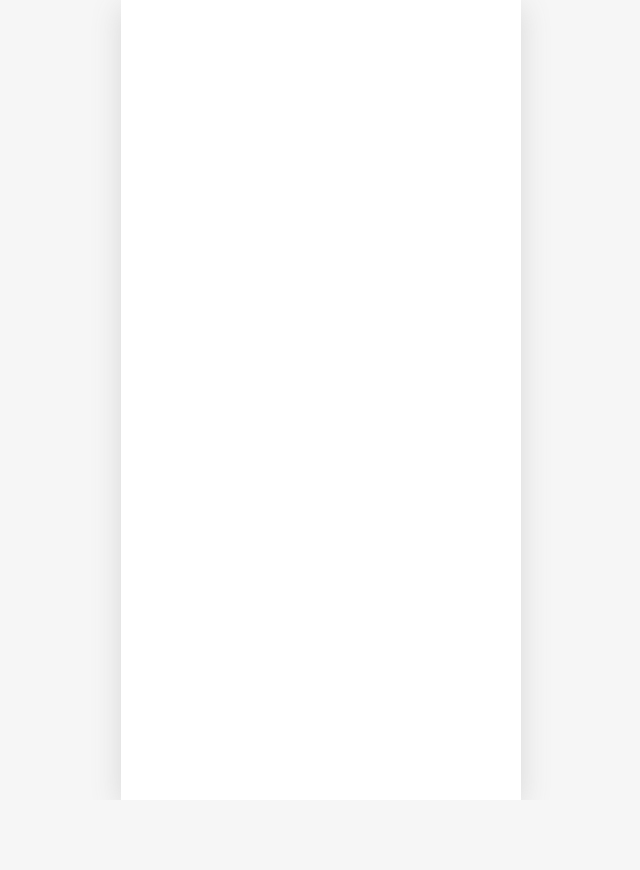
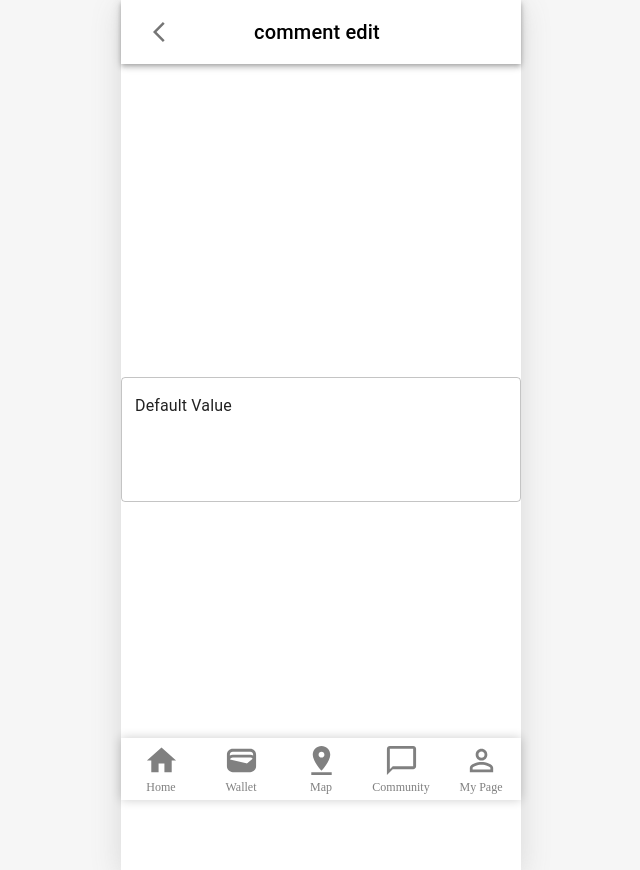
Before and after one commit to v6-yeogaekgi/FE_yeogaekgi, a React (Create React App) app: page /community/comment/edit in a window 1280 px wide. Before the commit this address had no page. Shown: the whole page, without its empty margins (319-959 px from the left). Before the commit the page ends 800 px from the top, so only its background shows below. Built offline with nearby package versions, Linux system fonts and the light colour scheme.

Commit message:
Feat : CommentEditor Text Area

```diff
--- a/src/App.js
+++ b/src/App.js
@@ -11,6 +11,7 @@ import Map from './pages/Map/Map';
 import Box from '@mui/material/Box';
 import CardDetail from './pages/Wallet/CardDetail';
 import Post from './pages/Community/Post';
+import EditComment from './pages/Community/EditComment';
 
 const PageLayout = ({ children, menuName }) => {
     return (
@@ -40,6 +41,7 @@ function App() {
                 <Route path={"/map"} element={<PageLayout menuName={'map'}><Map/></PageLayout>} />
                 <Route path={"/community"} element={<PageLayout menuName={'community'}><Main /></PageLayout>} />
                 <Route path={"/community/post"} element={<Post />}/>
+                <Route path={"/community/comment/edit"} element={<PageLayout menuName={'comment edit'}><EditComment /></PageLayout>} />
                 <Route path={"/myPage"} element={<PageLayout menuName={'my page'}><MyPage /></PageLayout>} />
             </Routes>
         </Router>
--- a/src/pages/Community/EditComment.jsx
+++ b/src/pages/Community/EditComment.jsx
@@ -0,0 +1,11 @@
+import * as React from 'react';
+import CommentEditor from './components/CommentEditor';
+
+const EditComment = () => {
+    return(
+        <>
+            <CommentEditor/>
+        </>
+    );
+}
+export default EditComment;
--- a/src/pages/Community/components/CommentEditor.jsx
+++ b/src/pages/Community/components/CommentEditor.jsx
@@ -0,0 +1,17 @@
+import * as React from 'react';
+import TextField from '@mui/material/TextField';
+
+const CommentEditor = () => {
+    return(
+        <>
+            <TextField
+                id="outlined-multiline-static"
+                multiline
+                rows={4}
+                defaultValue="Default Value"
+                fullWidth
+            />
+        </>
+    );
+}
+export default CommentEditor;
```
